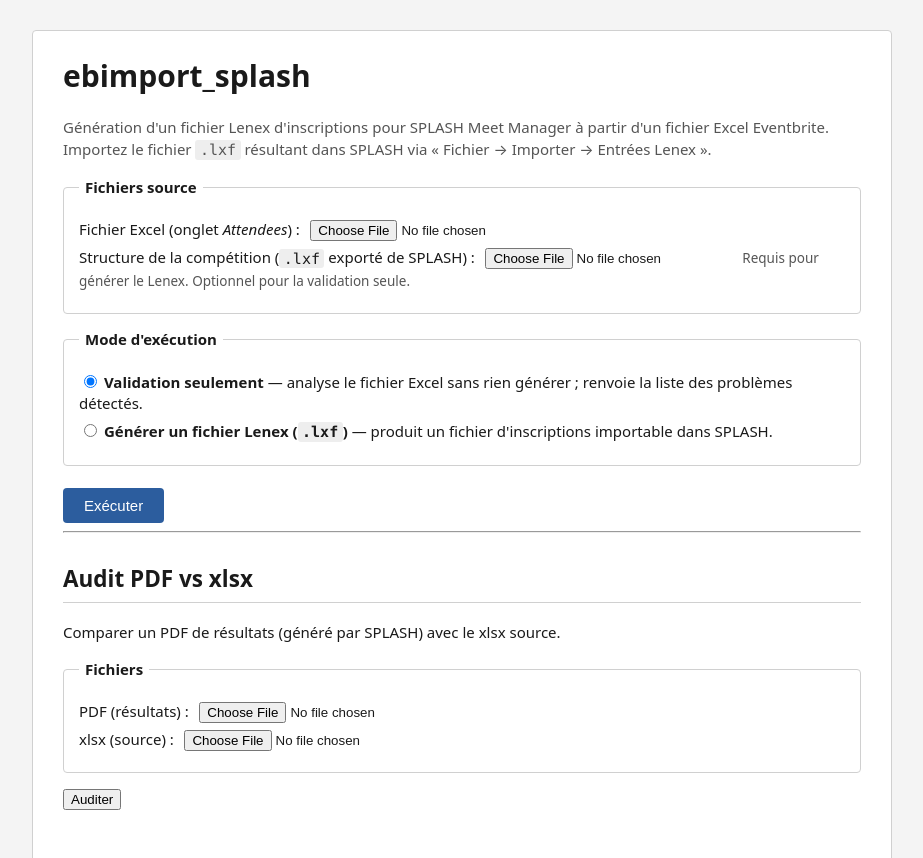
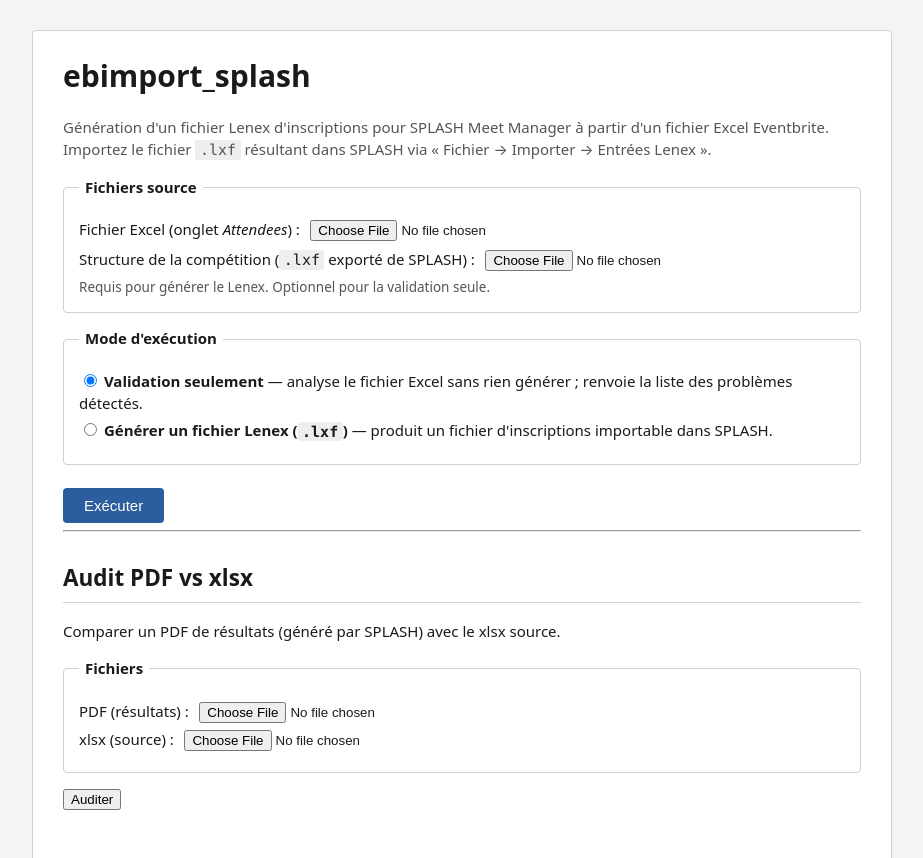
Before and after one commit to vrouleau/ebimport_splash, a Flask app: template webapp/templates/index.html in a window 1280 px wide. Shown: the top 858 px of the page, without its empty margins (178-1101 px from the left). Run offline with Flask 3, Linux system fonts and the light colour scheme; the template is opened without the code that fills it, so the values that code supplies are empty; parts of the project's set-up code (start-up, migrations or seed data) failed here and were passed over; some libraries are stand-ins or nearby versions.

Commit message:
Fix file input layout (no text wrap)
Change-Id: I57cb53f62e30d51281849c4b7e28cd495c83624f

```diff
--- a/webapp/templates/index.html
+++ b/webapp/templates/index.html
@@ -19,15 +19,15 @@
     <form id="run-form">
       <fieldset>
         <legend>Fichiers source</legend>
-        <label>
+        <label style="display:block; margin-bottom:0.5rem">
           Fichier Excel (onglet <em>Attendees</em>) :
           <input type="file" name="xlsx" accept=".xlsx" required>
         </label>
-        <label>
+        <label style="display:block">
           Structure de la compétition (<code>.lxf</code> exporté de SPLASH) :
           <input type="file" name="meet" accept=".lxf">
-          <span class="hint">Requis pour générer le Lenex. Optionnel pour la validation seule.</span>
         </label>
+        <p class="hint">Requis pour générer le Lenex. Optionnel pour la validation seule.</p>
       </fieldset>
 
       <fieldset>
```
